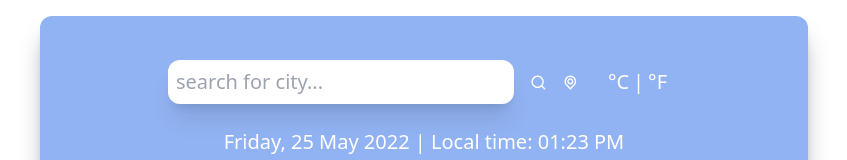
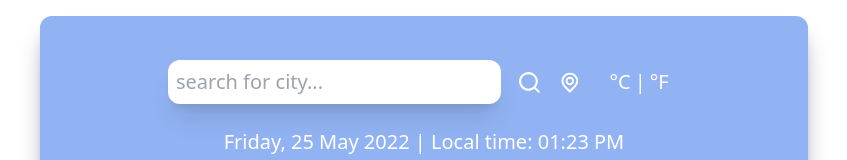
Before and after one commit to reactronauts/untitled-tide-app, a React (Vite) app: page /weather in a window 1280 px wide. Shown: the top 160 px of the page, without its empty margins (216-1063 px from the left). Built offline with nearby package versions, Linux system fonts and the light colour scheme.

Commit message:
enter enabled in search bar, buttons re-sized

```diff
--- a/src/components/Inputs.jsx
+++ b/src/components/Inputs.jsx
@@ -1,23 +1,24 @@
 import React from 'react';
 import { UilSearch, UilLocationPoint } from '@iconscout/react-unicons';
 
-function Inputs({ handleClick, setName }) {
+function Inputs({ handleSubmit, setName }) {
   return (
     <div className='flex flex-row justify-center my-6'>
-        <div className="flex flex-row w-full items-center justify-center space-x-4">
+      <form onSubmit={handleSubmit} className="flex flex-row w-full items-center justify-center space-x-4">
         <input
           type='text'
           placeholder='search for city...'
           onChange={e => setName(e.target.value)}
           className='text-xl font-light p-2 w-full shadow-xl rounded-xl focus:outline-none capitalize placeholder:lowercase'
         />
+        <button type='submit' className='bg-transparent border-none cursor-pointer p-0 m-0'>
           <UilSearch
             size={25}
             className='text-white cursor-pointer transition ease-out hover:scale-125'
-                onClick={handleClick}
           />
+        </button>
         <UilLocationPoint
-                size={25}
+          size={37}
           className='text-white cursor-pointer transition ease-out hover:scale-125'
         />
         <div className='flex flex-row w-1/4 items-center justify-center'>
@@ -29,9 +30,9 @@ function Inputs({ handleClick, setName }) {
             °F
           </button>
         </div>
-        </div>
+      </form>
     </div>
   );
 }
 
-export default Inputs
+export default Inputs;
--- a/src/components/TemperatureAndDetails.jsx
+++ b/src/components/TemperatureAndDetails.jsx
@@ -13,7 +13,7 @@ function TemperatureAndDetails({ data }) {
   return (
     <div className=''>
         <div className='flex items-center justify-center py-6 text-xl text-white'>
-            <p>Cloudy</p>
+            <p>{data.description}</p>
         </div>
         <div className='flex flex-row items-center justify-between text-white py-3'>
             <img
--- a/src/pages/weatherPage.jsx
+++ b/src/pages/weatherPage.jsx
@@ -1,6 +1,5 @@
-import React, { useState, useEffect } from 'react';
+import React, { useState } from 'react';
 import axios from 'axios';
-import UilReact from '@iconscout/react-unicons/icons/uil-react';
 import Inputs from '../components/Inputs';
 import TimeAndLocation from '../components/TimeAndLocation';
 import TemperatureAndDetails from '../components/TemperatureAndDetails';
@@ -11,13 +10,13 @@ import drizzleImage from '../images/drizzle.png';
 import mistImage from '../images/mist.png';
 
 const WeatherPage = () => {
-
   const [data, setData] = useState({
     celsius: 14,
     name: 'Tokyo',
     humidity: 92,
     wind: 8,
-    image: cloudyImage
+    image: cloudyImage,
+    description: 'Cloudy'
   })
 
   const [name, setName] = useState('');
@@ -28,34 +27,47 @@ const WeatherPage = () => {
       axios.get(apiUrl)
         .then(res => {
           let imagePath = '';
+          let weatherDescription = '';
           if(res.data.weather[0].main == "Clouds") {
               imagePath = cloudyImage;
+              weatherDescription = "Cloudy"
           } else if(res.data.weather[0].main == "Clear") {
               imagePath = clearImage;
+              weatherDescription = "Clear"
           } else if(res.data.weather[0].main == "Rain") {
               imagePath = rainImage;
+              weatherDescription = "Rainy"
           } else if(res.data.weather[0].main == "Drizzle") {
               imagePath = drizzleImage;
+              weatherDescription = "Drizzle"
           } else if(res.data.weather[0].main == "Mist") {
               imagePath = mistImage;
+              weatherDescription = "Misty"
           } else {
               imagePath = cloudyImage;
+              weatherDescription = "Cloudy"
           }
           setData({
             celsius: res.data.main.temp,
             name: res.data.name,
             humidity: res.data.main.humidity,
             wind: res.data.wind.speed,
-            image: imagePath
+            image: imagePath,
+            description: weatherDescription
           })
         })
         .catch(err => console.log(err))
     }
   }
 
+  const handleSubmit = (event) => {
+    event.preventDefault();
+    handleClick();
+  }
+
   return (
     <div className='mx-auto max-w-screen-md mt-4 py-5 px-32 bg-custom-purple h-fit shadow-xl rounded-xl shadow-gray-400'>
-      <Inputs handleClick={handleClick} setName={setName} />
+      <Inputs handleSubmit={handleSubmit} setName={setName} />
       <TimeAndLocation data={data} />
       <TemperatureAndDetails data={data} />
     </div>
```
Lines whose indentation alone changed are shown as unchanged.
